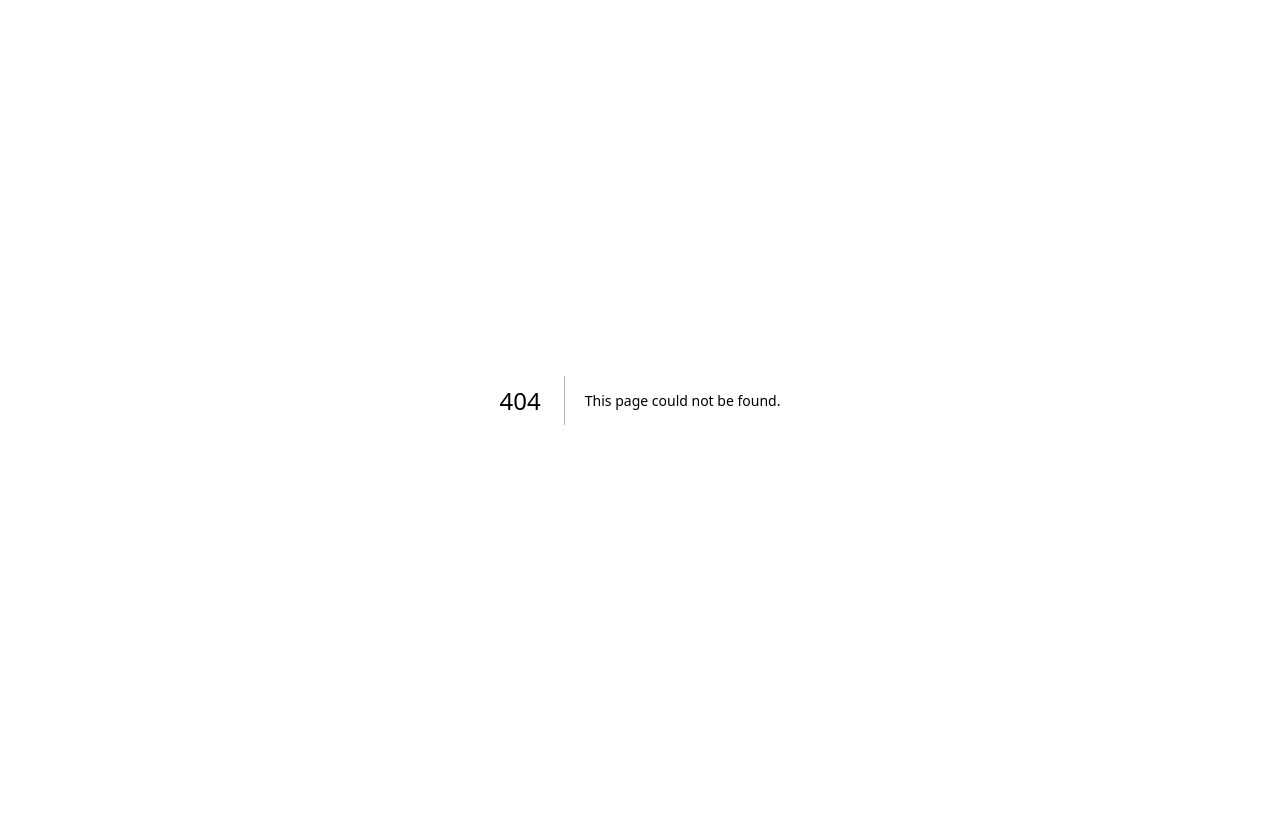
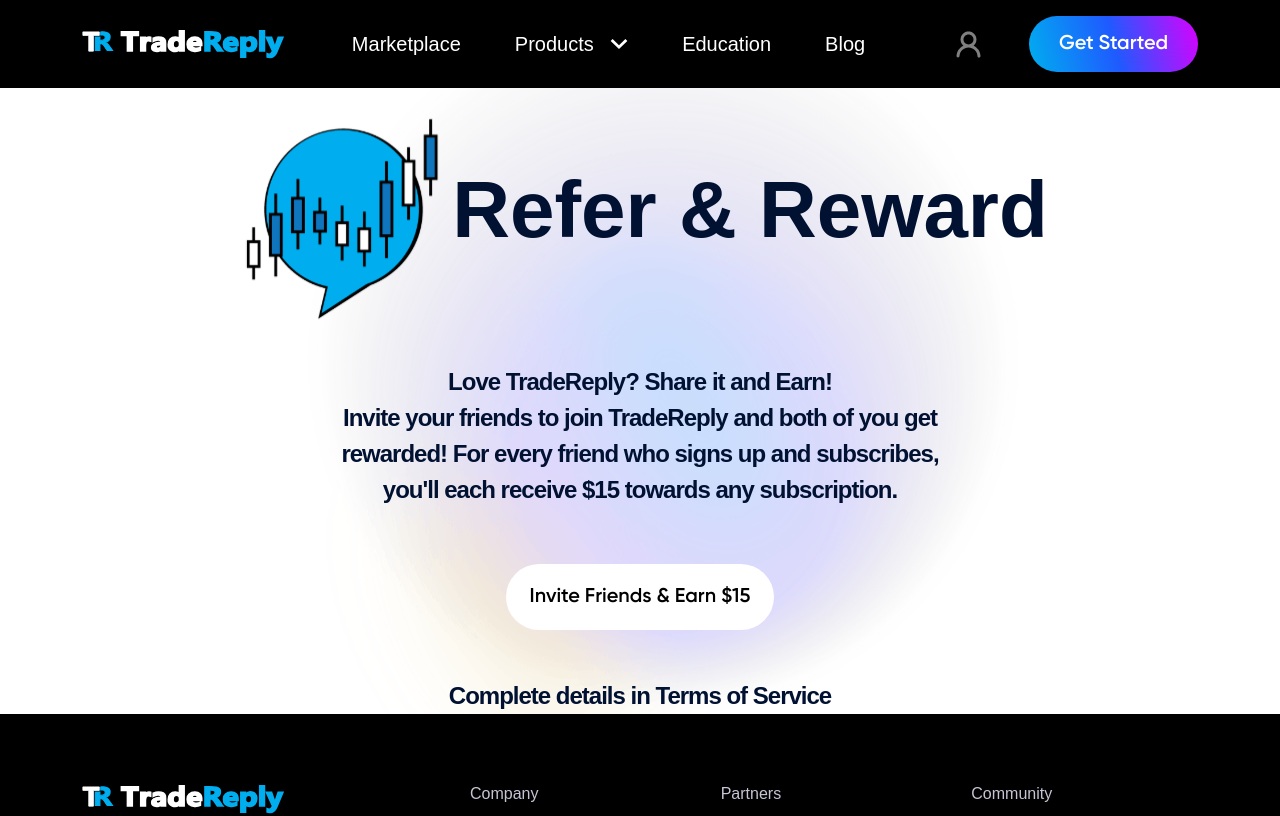
Before and after one commit to AhmadRaza1998/TradeReply-Dev-Frontend, a Next.js app: page /refer-a-friend in a window 1280 px wide. Before the commit this address had no page. Shown: the top 816 px of the page. Built offline with nearby package versions, Linux system fonts and the light colour scheme.

Commit message:
added pages

```diff
--- a/src/app/(Home)/brokers/page.js
+++ b/src/app/(Home)/brokers/page.js
@@ -1,3 +1,6 @@
+
+'use client';
+
 import { Container } from "react-bootstrap";
 import Link from "next/link";
 import {
--- a/src/app/(Home)/education/page.js
+++ b/src/app/(Home)/education/page.js
@@ -6,7 +6,7 @@
 import CommonButton from "@/Components/UI/CommonButton";
 import CustomPagination from "@/Components/UI/CustomPagination";
 import HomeLayout from "@/Layouts/HomeLayout";
-import "../../css/Home/Education.scss";
+import "../../../css/Home/Education.scss";
 
 const Education = () => {
   const termdata = [
--- a/src/app/(Home)/features/page.js
+++ b/src/app/(Home)/features/page.js
@@ -7,7 +7,7 @@
 import { CheckIcon } from "@/Components/img/svgIcons/SvgIcon";
 import useNavigate from "@/Hooks/useNavigate";
 import HomeLayout from "@/Layouts/HomeLayout";
-import "../../css/Home/Features.scss";
+import "../../../css/Home/Features.scss";
 
 const stockimg = "/images/tradereply-stock-analysis.png";
 const logimg = "/images/tradereply-log-trades.png";
--- a/src/app/(Home)/partner/page.js
+++ b/src/app/(Home)/partner/page.js
@@ -0,0 +1,99 @@
+
+'use client';
+
+
+import { Container } from "react-bootstrap";
+import Link from "next/link";
+import HomeLayout from "@/Layouts/HomeLayout";
+import "../../../css/Home/PrivacyPolicy.scss";
+
+const PartnerProgram = () => {
+  return (
+    <HomeLayout>
+      <section className="commonPolicy">
+        <Container>
+          <h1>Profit with TradeReply</h1>
+          <p>
+            Join our affiliate partner program and start earning commissions by
+            promoting our trading analytics platform to your followers. As an
+            affiliate partner, you have the opportunity to earn substantial
+            rewards while helping traders and investors optimize their trading
+            strategies with our advanced tools and insights.
+          </p>
+          <div className="inner_content">
+            <h4>How It Works</h4>
+            <p>
+              When you join the TradeReply Partner Program, you will receive a
+              unique referral link to share with your audience. Whenever someone
+              subscribes to TradeReply using your link, you will earn a
+              commission based on their subscription level for the first month.
+            </p>
+          </div>
+          <div className="inner_content">
+            <h4>Commission Structure</h4>
+            <ul>
+              <li>
+                <strong>Essential Subscription: </strong> Earn $10 for each
+                follower who subscribes to the Essential plan.
+              </li>
+              <li>
+                <strong>Plus Subscription:</strong> Earn $20 for each follower
+                who subscribes to the Plus plan.
+              </li>
+              <li>
+                <strong>Premium Subscription:</strong> Earn $30 for each
+                follower who subscribes to the Premium plan.
+              </li>
+            </ul>
+          </div>
+          <div className="inner_content">
+            <h4>Why Partner with TradeReply?</h4>
+            <ul>
+              <li>
+                <strong>Referral Benefit for New Users: </strong> The person you
+                refer will receive $15 to apply towards the cost of their new
+                TradeReply subscription plan.
+              </li>
+              <li>
+                <strong>High Commissions: </strong> We offer an astounding 66%
+                commission rate! Typical affiliate programs offer 10-20%
+                commission.
+              </li>
+              <li>
+                <strong>90-Day Conversion Window:</strong> Most affiliate
+                programs offer a 30 to 45-day conversion window. We offer 90
+                days, because we want to make sure you succeed as our partner.
+              </li>
+              <li>
+                <strong>Fast Payments:</strong> You will be paid within 30 days
+                after the end of each month.
+              </li>
+              <li>
+                <strong>Partner Support:</strong> Access a range of promotional
+                materials and dedicated support to help you succeed in your
+                affiliate marketing efforts.
+              </li>
+              <li>
+                <strong>Real-Time Tracking:</strong> Monitor your referrals and
+                earnings in real-time through our partner dashboard.
+              </li>
+            </ul>
+          </div>
+          <div className="inner_content">
+            <p>
+              <Link className="btn-style green-btn" href="#">
+                Join & Earn Today
+              </Link>
+            </p>
+            <p>
+              Complete details in our{" "}
+              <Link href="/partner-rules">Partner program rules</Link>
+            </p>
+          </div>
+        </Container>
+      </section>
+    </HomeLayout>
+  );
+};
+
+export default PartnerProgram;
--- /dev/null
+++ b/src/app/(Home)/refer-a-friend/page.js
@@ -0,0 +1,51 @@
+
+'use client';
+
+
+import { Container } from "react-bootstrap";
+import CommonButton from "@/Components/UI/CommonButton";
+import NavLink from "@/Components/UI/NavLink";
+import "../../../css/Home/ReferReward.scss";
+import HomeLayout from "@/Layouts/HomeLayout";
+
+const ReferReward = () => {
+  return (
+    <HomeLayout>
+      <div className="py-100 refer_reward">
+        <Container>
+          <div className="refer_reward_inner">
+            <div className="refer_reward_heading text-center">
+              <div className="d-flex align-items-center justify-content-center">
+                <img
+                  className="refer_reward_logo"
+                  src="/images/tradereply-trading-tools.svg"
+                  alt="Invite friends to TradeReply and earn rewards for referrals"
+                />
+
+                <h1>Refer & Reward</h1>
+              </div>
+              <h5 className="my-4 py-2">
+                Love TradeReply? Share it and Earn! <br /> Invite your friends
+                to join TradeReply and both of you get rewarded! For every
+                friend who signs up and subscribes, you&apos;ll each receive $15
+                towards any subscription.
+              </h5>
+              <div className="text-center my-5">
+                <CommonButton
+                  title="invite Friends & Earn $15"
+                  className="white-btn"
+                />
+              </div>
+              <h5 className="">
+                Complete details in{" "}
+                <NavLink href="/terms">Terms of Service</NavLink>
+              </h5>
+            </div>
+          </div>
+        </Container>
+      </div>
+    </HomeLayout>
+  );
+};
+
+export default ReferReward;
```
Also changed, not shown: src/app/(Home)/refer/page.js (deleted).
